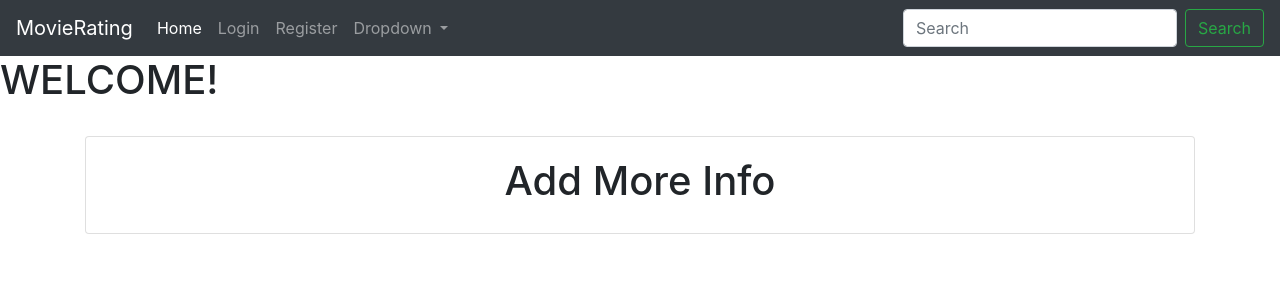
After one commit to burakkarademir/Movie-Rating-and-Review, a Django app: page /add_info/6/ in a window 1280 px wide. The commit adds this page. Shown: the top 300 px of the page. Run offline with Django 3.2, Linux system fonts and the light colour scheme; data comes from the database, SQL or seed files in the repository; some libraries are stand-ins or nearby versions.

Commit message:
New html for adding more info created

```diff
--- /dev/null
+++ b/movierating/main/templates/main/add_info.html
@@ -0,0 +1,14 @@
+{% extends 'main/base.html' %}
+
+{% block content %}
+
+<div class="container">
+    <br>
+    <div class="card">
+        <div class="card-body">
+            <h1 class="text-center">Add More Info</h1>
+        </div>
+    </div>
+</div>
+
+{% endblock %}
--- a/movierating/main/templates/main/index.html
+++ b/movierating/main/templates/main/index.html
@@ -19,6 +19,11 @@
                             <div class="text-center">
                                 <i class="text center">{{ movie.release_date }}</i>
                             </div>
+                            {% if user.is_superuser %}
+                            <div class="text-left">
+                                <a href="{% url 'main:add_info' movie.id %}">Add-Info</a>
+                            </div>
+                            {% endif %}
                             <div class="text-right">
                                 <a href="{% url 'main:details' movie.id %}">More</a>
                             </div>
--- a/movierating/main/urls.py
+++ b/movierating/main/urls.py
@@ -7,5 +7,6 @@
 urlpatterns = [
     path('', views.home, name="home"),
     path('details/<int:id>/', views.detail, name="details"),
-    path('addmovies/', views.add_movie, name="add_movie")
+    path('addmovies/', views.add_movie, name="add_movie"),
+    path('add_info/<int:id>/', views.addInfo, name="add_info")
 ]
--- a/movierating/main/views.py
+++ b/movierating/main/views.py
@@ -36,3 +36,12 @@
     else:
         form = MovieForm()
     return render(request, 'main/addmovies.html', {"form": form})
+
+
+def addInfo(request, id):
+    movie = Movie.objects.get(id=id)
+
+    context = {
+        "movie": movie
+    }
+    return render(request, 'main/add_info.html', context)
```
